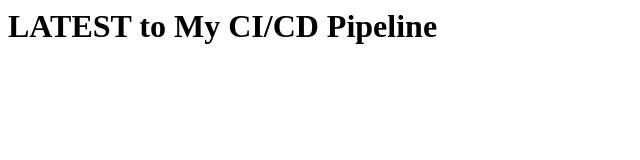
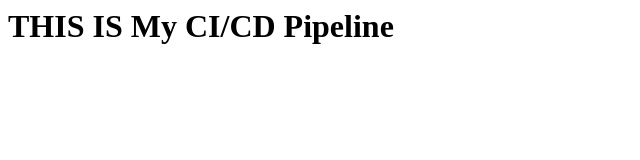
Before and after one commit to XXRadeonXFX/ci-cd-html-project, a plain HTML site: page index.html in a window 1280 px wide. Shown: the whole page, without its empty margins (0-640 px from the left). Drawn offline with Linux system fonts and the light colour scheme.

Commit message:
Update index.html

```diff
--- a/index.html
+++ b/index.html
@@ -1 +1 @@
-<h1>LATEST to My CI/CD Pipeline</h1>
+<h1>THIS IS My CI/CD Pipeline</h1>
```
